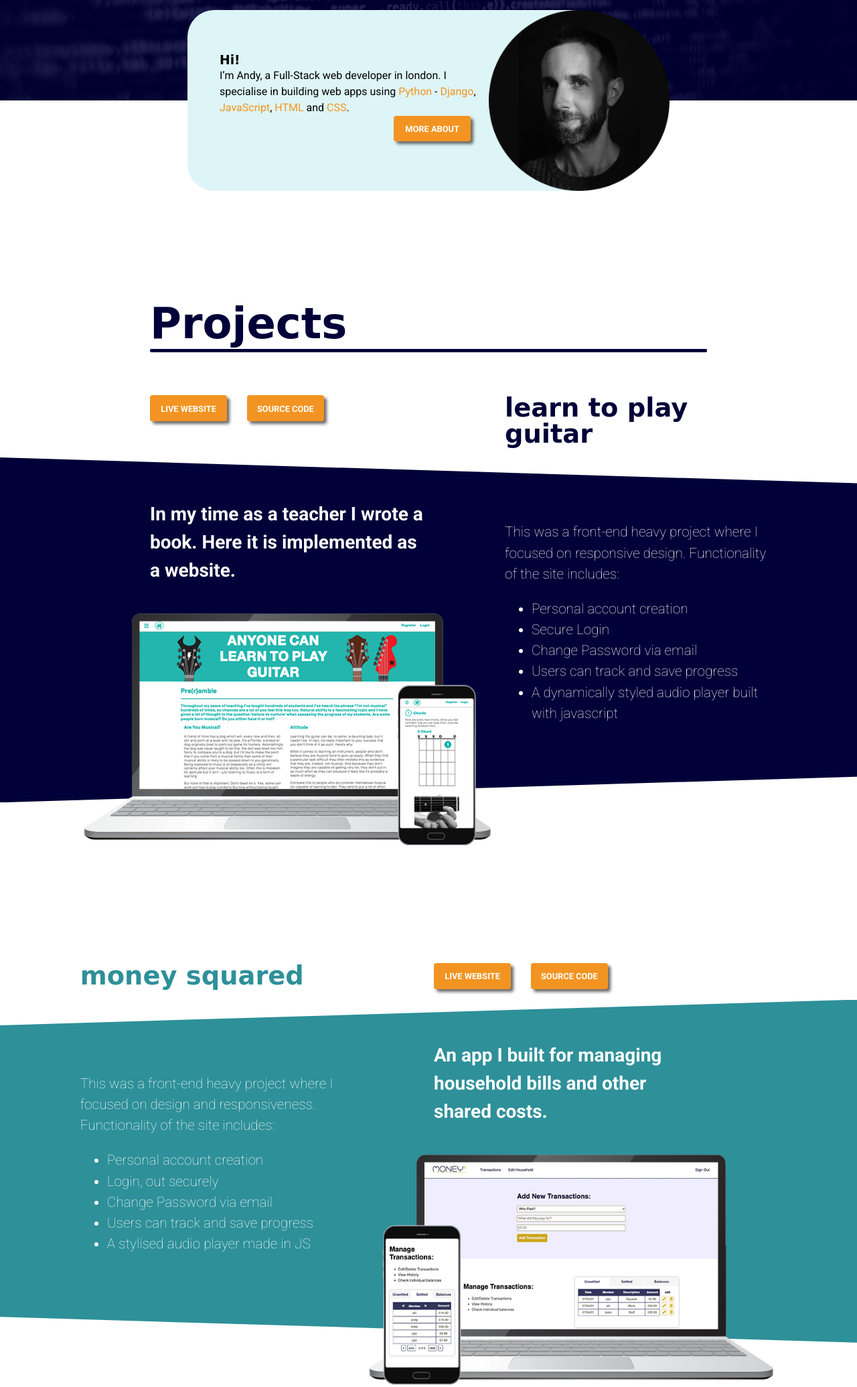
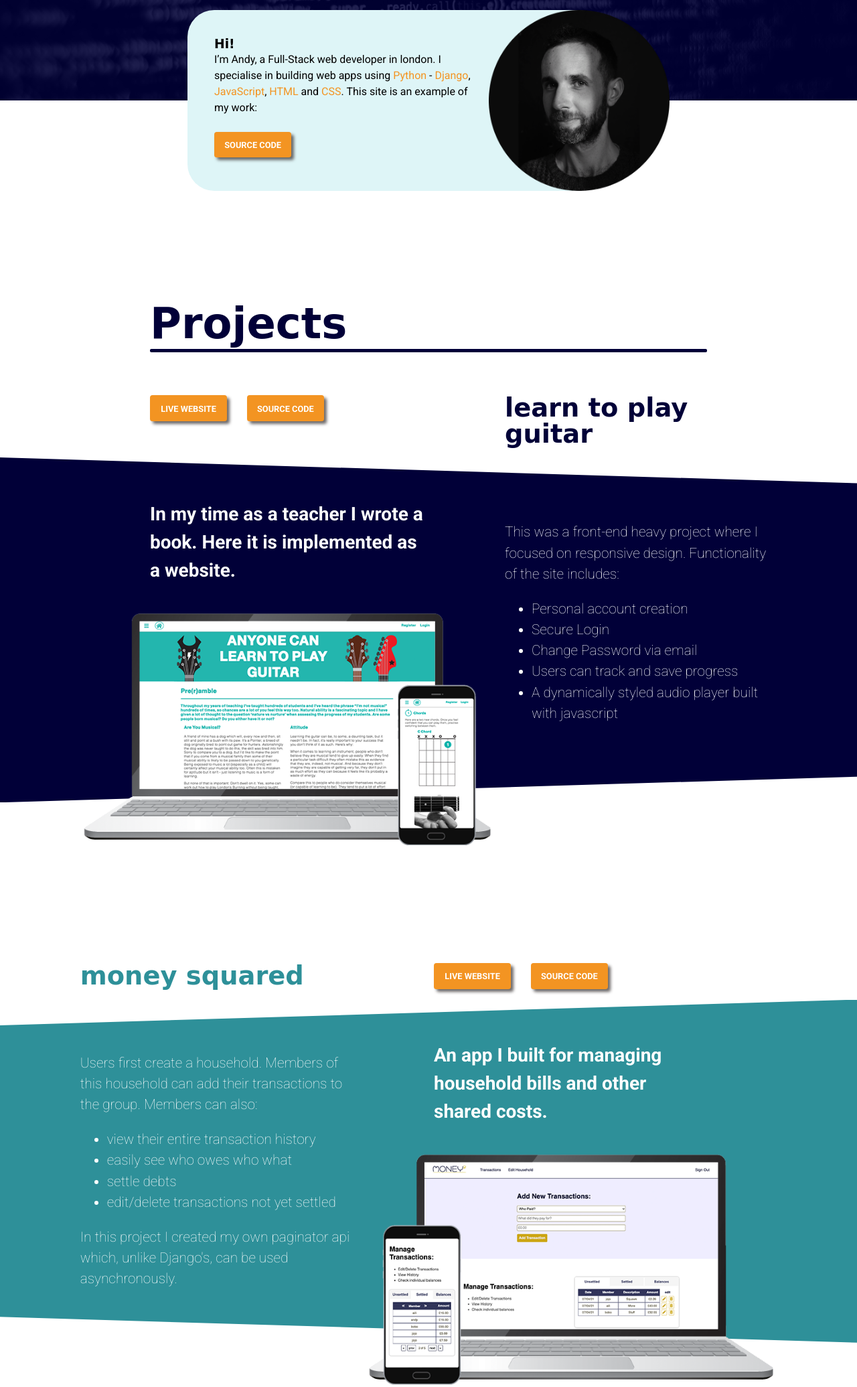
Before and after one commit to andy-little/portfolio, a plain HTML site: page index.html in a window 1280 px wide. Shown: the part 377-2448 px from the top of the page at 67% size. Drawn offline with Linux system fonts and the light colour scheme; a web font is replaced by a local one.

Commit message:
appears to be looking good and working well

```diff
--- a/index.html
+++ b/index.html
@@ -49,9 +49,9 @@
             <img class="hero-photo" src="/images/andy.png" alt="photo of Andy">
             <div class="hero-hi">
                 <h3 class="hero-title">Hi!</h3>
-                <p class="hero-text">I’m Andy, a Full-Stack web developer in london. I specialise in building web apps using <span class="text-accent">Python</span> - <span class="text-accent">Django</span>, <span class="text-accent">JavaScript</span>, <span class="text-accent">HTML</span> and <span class="text-accent">CSS</span>.</p>
+                <p class="hero-text">I’m Andy, a Full-Stack web developer in london. I specialise in building web apps using <span class="text-accent">Python</span> - <span class="text-accent">Django</span>, <span class="text-accent">JavaScript</span>, <span class="text-accent">HTML</span> and <span class="text-accent">CSS</span>. This site is an example of my work:</p>
                 <div class="hero-space"></div>
-                <a class="hero-btn btn" href="#about">More About</a>
+                <a class="hero-btn btn" href="/">Source Code</a>
             </div>
         </header>
 
@@ -61,7 +61,7 @@
             <h1 class="section-title">Projects</h1>
             <div class="project-btns">
                 <a class="btn" href="https://www.anyonecanlearntoplayguitar.com">Live Website</a>
-                <a class="btn" href="#">Source Code</a>
+                <a class="btn" href="/">Source Code</a>
             </div>
             <h3 class="project-title">learn to play guitar</h3>
             <div class="project-background"></div>
@@ -86,22 +86,21 @@
 
         <section class="project left-right money marg-b">
             <div class="project-btns">
-                <a class="btn" href="#">Live Website</a>
-                <a class="btn" href="#">Source Code</a>
+                <a class="btn" href="/">Live Website</a>
+                <a class="btn" href="/">Source Code</a>
             </div>
             <h3 class="project-title">money squared</h3>
             <div class="project-background"></div>
 
                 <h4 class="project-subtitle">An app I built for managing household bills and other shared costs.</h4>
-                <div class="project-text">This was a front-end heavy project where I focused on design and responsiveness.
-                    Functionality of the site includes:
+                <div class="project-text">Users first create a household. Members of this household can add their transactions to the group. Members can also:
                     <ul>
-                        <li>Personal account creation</li>
-                        <li>Login, out securely</li>
-                        <li>Change Password via email</li>
-                        <li>Users can track and save progress </li>
-                        <li>A stylised audio player made in JS</li>
+                        <li>view their entire transaction history</li>
+                        <li>easily see who owes who what</li>
+                        <li>settle debts</li>
+                        <li>edit/delete transactions not yet settled</li>
                     </ul>
+                    In this project I created my own paginator api which, unlike Django's, can be used asynchronously.
                 </div>
 
 
@@ -139,7 +138,7 @@
                     </ul>
                 </div>
             <img class="about-img" src="images/about.jpg" alt="photo of workspace with computer">
-            <a class="btn about-btn" href="#">DOWNLOAD CV</a>
+            <a class="btn about-btn" href="/">DOWNLOAD CV</a>
         </section>
 
         <!--Personal-->
--- a/scss/_header.scss
+++ b/scss/_header.scss
@@ -37,7 +37,7 @@ header {
     }
 
 
-    //DESKTOP
+//DESKTOP
     position: relative;
     display: grid;
     grid-template-columns: 1fr repeat(10, fit-content(90px)) 1fr;
@@ -90,14 +90,15 @@ header {
     grid-column: 3 / span 7;
     grid-row: 2 / span 2;
     background-color: $soft;
-    padding: 3em;
+    padding: 1.5em 2.5em 1.5em;
     border-radius: $soft-radius 3rem 3rem $soft-radius;
+}
 
-    button {
-        display: block;
-        margin-left: 0;
-    }
+.hero-btn {
+    display: block;
+    margin-left: 0;
 }
+
 .hero-space {
     display: inline-block;
     width: 16rem;
--- a/scss/_nav.scss
+++ b/scss/_nav.scss
@@ -78,7 +78,7 @@
     top: 0;
     right: 0;
 }
-//HAMBURGER BUTTON
+//HAMBURGER BUTTON circle
 .mob-tog {
     margin: 5.5rem 22vw 0 0;
     width: 150px;
@@ -89,7 +89,7 @@
     right: 0;
     background: transparent;
     border: $primary-light 6px solid;
-    box-shadow: 2px 2px 3px 0px rgba(0, 0, 0, 0.49);
+    box-shadow: 2px 2px 3px rgba(0, 0, 0, 0.5);
     cursor: pointer;
     transition: border .3s ease-in-out;
     &:hover {
```
Also changed, not shown: scss/styles.css, 1 other file.
